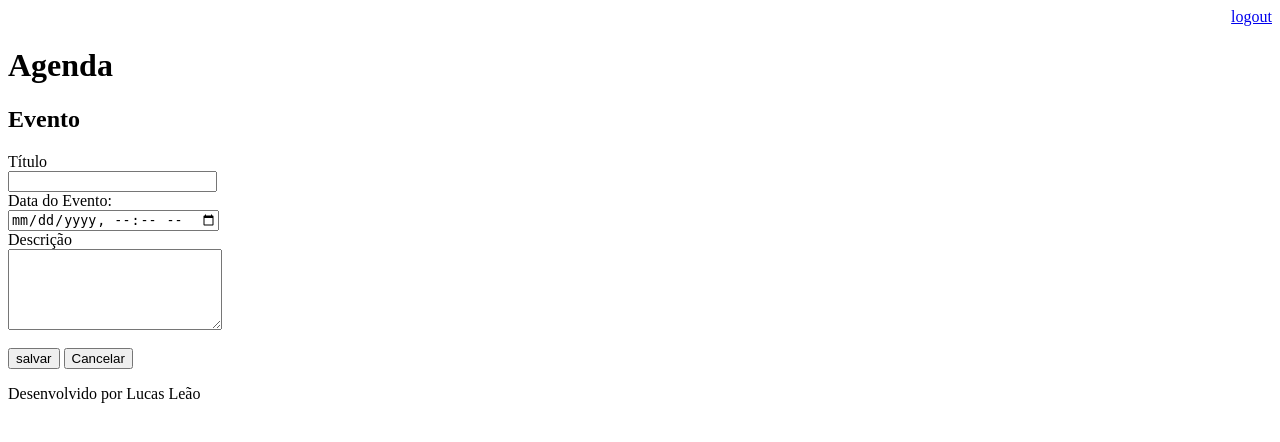
After one commit to lucassaraivaleao/agenda_django, a Django app: page /agenda/evento/ in a window 1280 px wide. The commit adds this page. Shown: the top 442 px of the page. Run offline with Django 4.2, Linux system fonts and the light colour scheme; a user stored in the database is signed in.

Commit message:
Incluido template para inserção dee eventos na agenda

```diff
--- a/agenda/urls.py
+++ b/agenda/urls.py
@@ -26,5 +26,7 @@ urlpatterns = [
     path('', RedirectView.as_view(url='/agenda/')),
     path('login/', views.login_user),
     path('login/submit', views.submit_login),
-    path('logout/', views.logout_user)
+    path('logout/', views.logout_user),
+    path('agenda/evento/', views.evento),
+    path('agenda/evento/submit', views.submit_evento)
 ]
--- a/core/views.py
+++ b/core/views.py
@@ -36,3 +36,20 @@ def lista_eventos(request):
     evento = Evento.objects.filter(usuario=usuario)
     dados = {'eventos': evento}
     return render(request, 'agenda.html', dados)
+
+
+@login_required(login_url='/login/')
+def evento(request):
+    return render(request, 'evento.html')
+
+
+@login_required(login_url='/login/')
+def submit_evento(request):
+    if request.POST:
+        titulo = request.POST.get('titulo')
+        data_evento = request.POST.get('data_evento')
+        descricao = request.POST.get('descricao')
+        usuario = request.user
+        Evento.objects.create(titulo=titulo, data_evento=data_evento,
+                            descricao=descricao, usuario=usuario)
+    return redirect('/')
--- a/templates/agenda.html
+++ b/templates/agenda.html
@@ -1,6 +1,7 @@
 {% extends "model-page.html" %}
 {% block content %}
     <h2>Agendamentos</h2>
+    <a href="evento/"><button type="button">Novo Evento</button></a>
     <ul style="font-size: 18px">
         {% for evento in eventos %}
             <li>{{ evento.titulo }} - {{ evento.get_data_evento }}</li>
--- /dev/null
+++ b/templates/evento.html
@@ -0,0 +1,23 @@
+{% extends "model-page.html" %}
+{% block content %}
+    <h2>Evento</h2>
+    <form action="submit" method="POST">{% csrf_token %}
+        <label>Título</label>
+        <br>
+        <input type="text" name="titulo" size="23">
+        <br>
+        <label>Data do Evento:</label>
+        <br>
+        <input type="datetime-local" name="data_evento">
+        <br>
+        <label>Descrição</label>
+        <br>
+        <textarea name="descricao" rows="5" cols="24"></textarea>
+        <br>
+        <br>
+        <button type="submit">salvar</button>
+        <a href="/">
+            <button type="button">Cancelar</button>
+        </a>
+    </form>
+{% endblock %}
```
Also changed, not shown: db.sqlite3.
